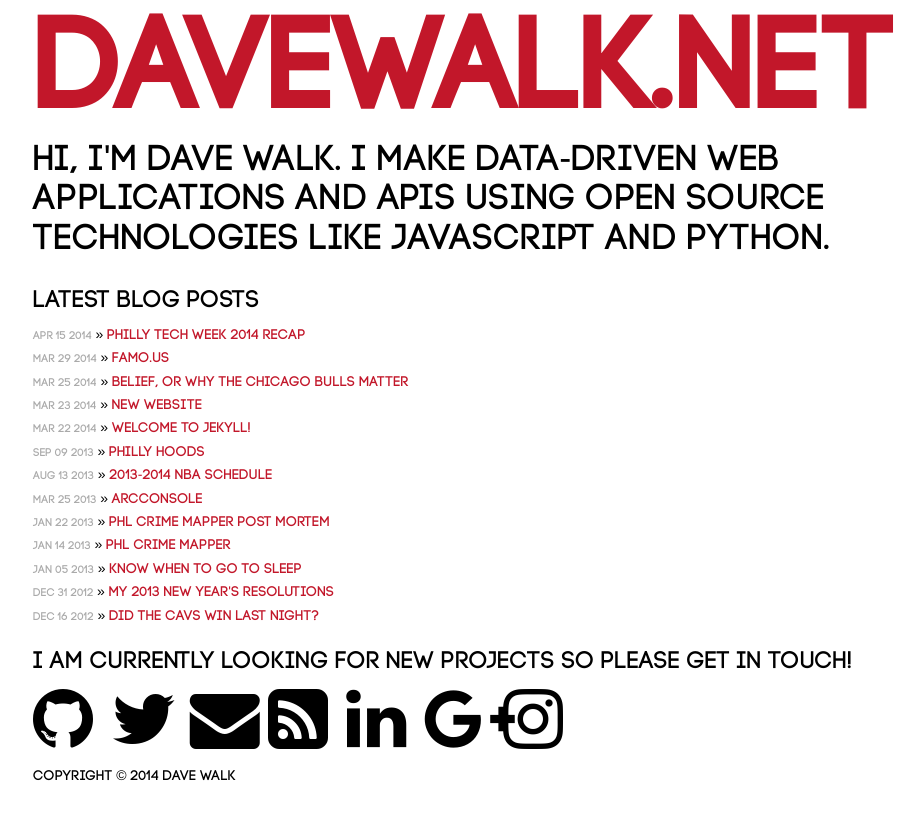
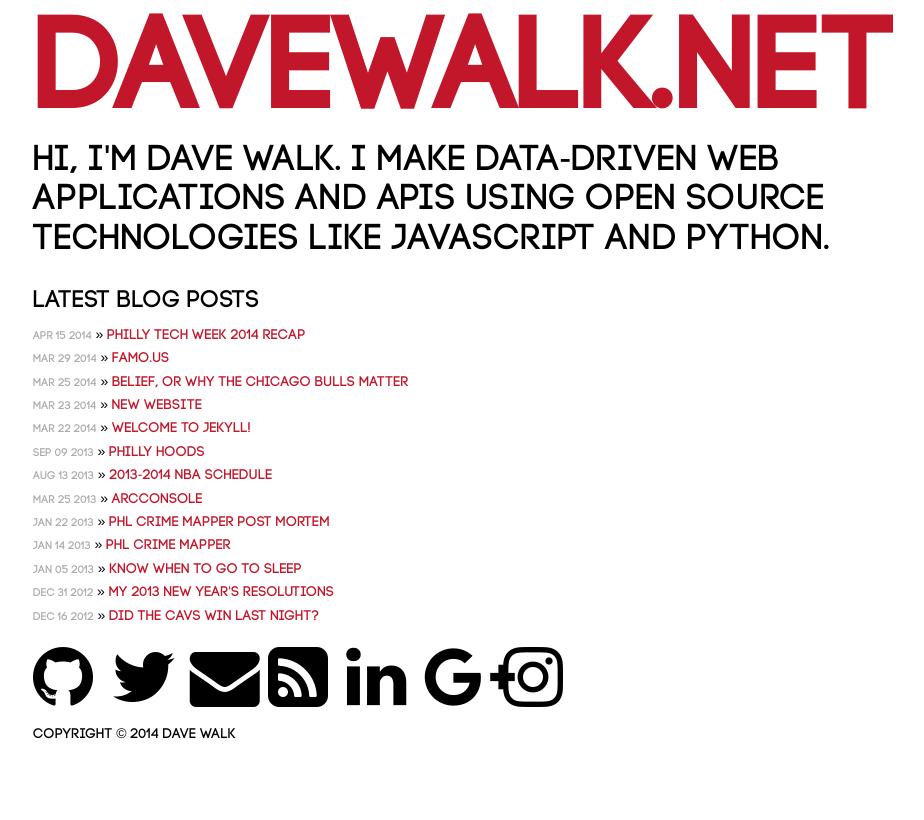
Before and after one commit to hamhands/davewalk.net, a Jekyll site: the page built from index.html, in a window 1280 px wide. Shown: the top 820 px of the page, without its empty margins (152-1076 px from the left). Built offline with Jekyll 4.4.1, drawn with Linux system fonts in a browser that asks for light colours; nearby versions of some CDN libraries; Markdown is read by kramdown in place of the engine named in the settings.

Commit message:
Removing new projects line

```diff
--- a/index.html
+++ b/index.html
@@ -15,7 +15,6 @@ title: Davewalk.net
       <li><span>{{ post.date | date: "%b %d %Y" }}</span> &raquo; <a href="{{ post.url }}">{{ post.title }}</a></li>
     {% endfor %}
   </ul>
-  <h3>I am currently looking for new projects so please get in touch!</h3>
 
   <div class="row">
 	<div><a class="col-md-1 col-xs-4 fa fa-github fa-5x" href="http://github.com/davewalk"></a></div>
```
